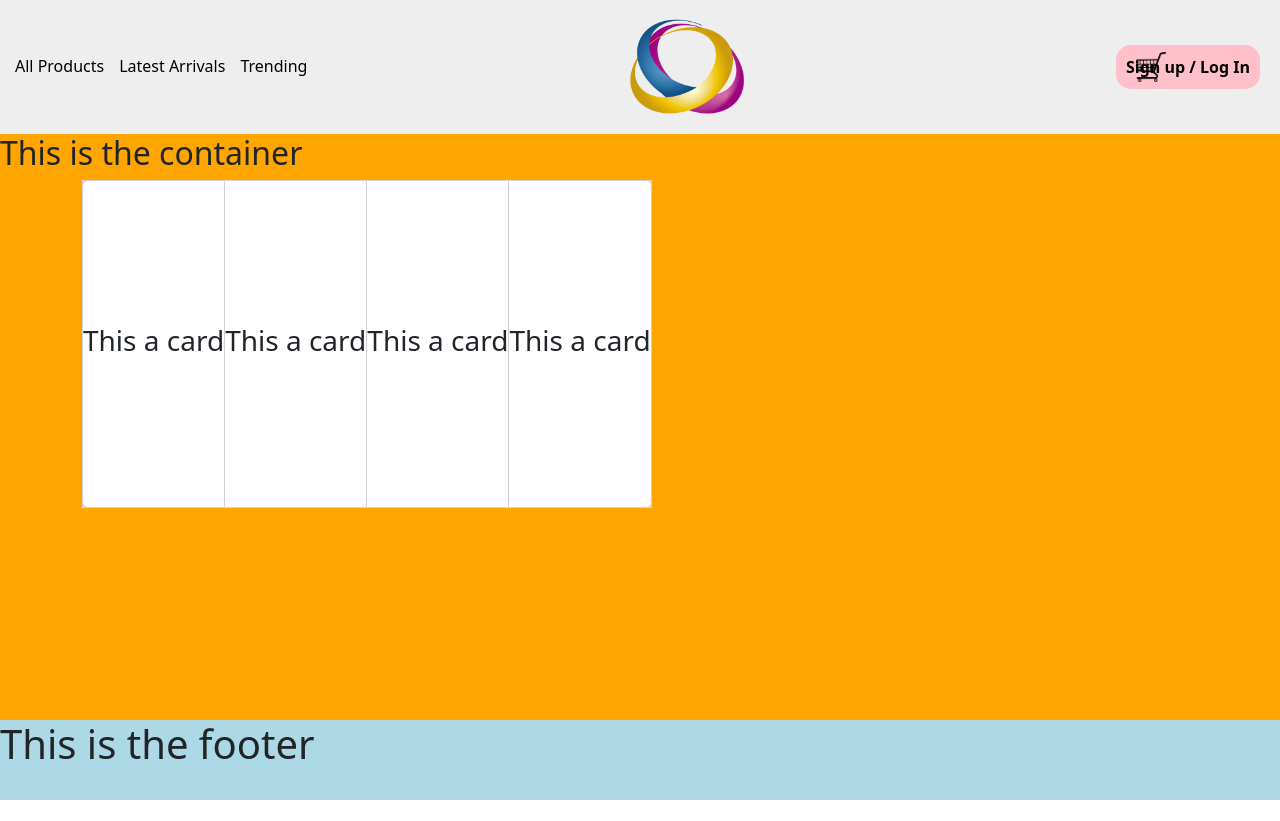
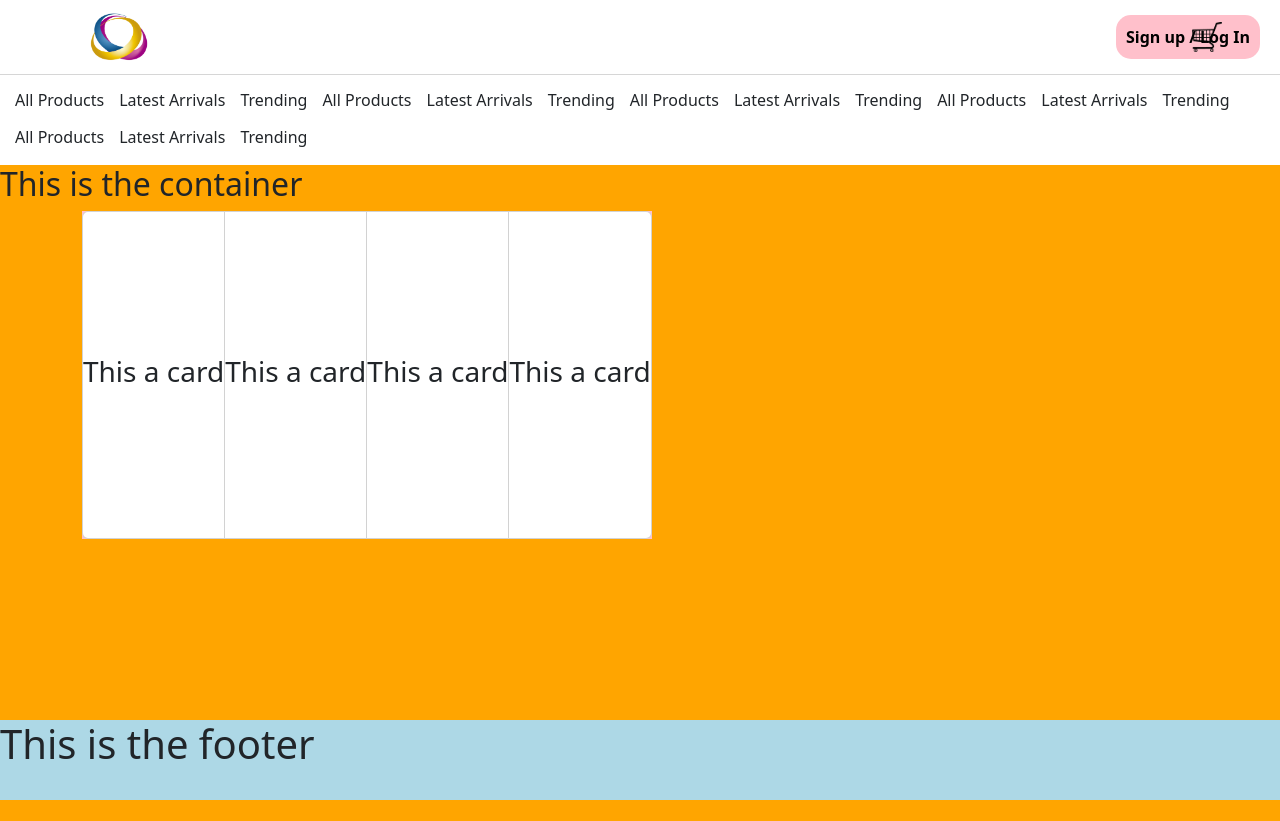
Before and after one commit to KajalPourjalil/RBS_practice, a React (Vite) app in the folder vite-project/: page / in a window 1280 px wide. Before the commit the page ends 800 px from the top, so only its background shows below. Built offline with nearby package versions, Linux system fonts and the light colour scheme.

Commit message:
under navbar created

```diff
--- a/vite-project/src/App.jsx
+++ b/vite-project/src/App.jsx
@@ -1,6 +1,7 @@
 import React from 'react'
 import "../src/scss/main.scss";
-import { NavBar } from './Components/Navbar'
+import { NavBar } from './Components/Navbar';
+import UnderNav from './Components/UnderNav';
 import { Container } from './Components/Container';
 import { Footer } from './Components/Footer';
 import 'bootstrap/dist/css/bootstrap.min.css';
@@ -10,6 +11,7 @@ function App() {
   return (
     <div>
     <NavBar/>
+    <UnderNav/>
     <Container/>
     <Footer/>
     </div>
--- a/vite-project/src/Components/Navbar.jsx
+++ b/vite-project/src/Components/Navbar.jsx
@@ -6,14 +6,10 @@ export class NavBar extends React.Component {
     render() {
         return (
             <div className="navbar">
-            <ul className="horizontal-list">
-                <li>All Products</li>
-                <li>Latest Arrivals</li>
-                <li>Trending</li>
-                <li></li>
-            </ul>
             <div className="logo">
-                <img src={logo} alt="logo" width={118} height={118}/>
+                <img src={logo} alt="logo" width={58} height={58}>
+                    {/* <a></a> */}
+                </img>
             </div>
             <img className="cart-logo" src={cart} alt="shopping cart"/>
             <button>Sign up / Log In</button>
--- /dev/null
+++ b/vite-project/src/Components/UnderNav.jsx
@@ -0,0 +1,29 @@
+import React, { Component } from 'react'
+
+export class UnderNav extends Component {
+  render() {
+    return (
+      <div>
+        <ul className="horizontal-list">
+                <li>All Products</li>
+                <li>Latest Arrivals</li>
+                <li>Trending</li>
+                <li>All Products</li>
+                <li>Latest Arrivals</li>
+                <li>Trending</li>
+                <li>All Products</li>
+                <li>Latest Arrivals</li>
+                <li>Trending</li>
+                <li>All Products</li>
+                <li>Latest Arrivals</li>
+                <li>Trending</li>
+                <li>All Products</li>
+                <li>Latest Arrivals</li>
+                <li>Trending</li>
+            </ul>
+      </div>
+    )
+  }
+}
+
+export default UnderNav
--- a/vite-project/src/scss/_navbar.scss
+++ b/vite-project/src/scss/_navbar.scss
@@ -1,20 +1,9 @@
 .navbar {
-  background-color: #eee;
+  background-color: white;
   color: black;
   margin: 0;
   padding: 0;
-
-  .horizontal-list {
-     list-style-type: none;
-     padding: 0;
-  }
-
-  .horizontal-list li {
-    display: inline-block; /* Displays list items horizontally */
-    margin-left: 15px; /* Adds spacing between items */
-    margin-top: 13px;
-    font-weight: 500;
-  }
+  border-bottom: #cccc solid 1px;
 
   .logo {
     position: relative;
@@ -25,7 +14,7 @@
     width: 30px;
     height: 30px;
     position: relative;
-    left: 265px;
+    left: 620px;
   }
 
   button{
--- /dev/null
+++ b/vite-project/src/scss/_undernav.scss
@@ -0,0 +1,11 @@
+.horizontal-list {
+    list-style-type: none;
+    padding: 0;
+ }
+
+ .horizontal-list li {
+   display: inline-block; /* Displays list items horizontally */
+   margin-left: 15px; /* Adds spacing between items */
+   margin-top: 13px;
+   font-weight: 500;
+ }
--- a/vite-project/src/scss/main.scss
+++ b/vite-project/src/scss/main.scss
@@ -6,6 +6,7 @@
 }
 
 @import "_navbar";
+@import "_undernav";
 @import "_container";
 @import "_cards";
 @import "_footer";
```
